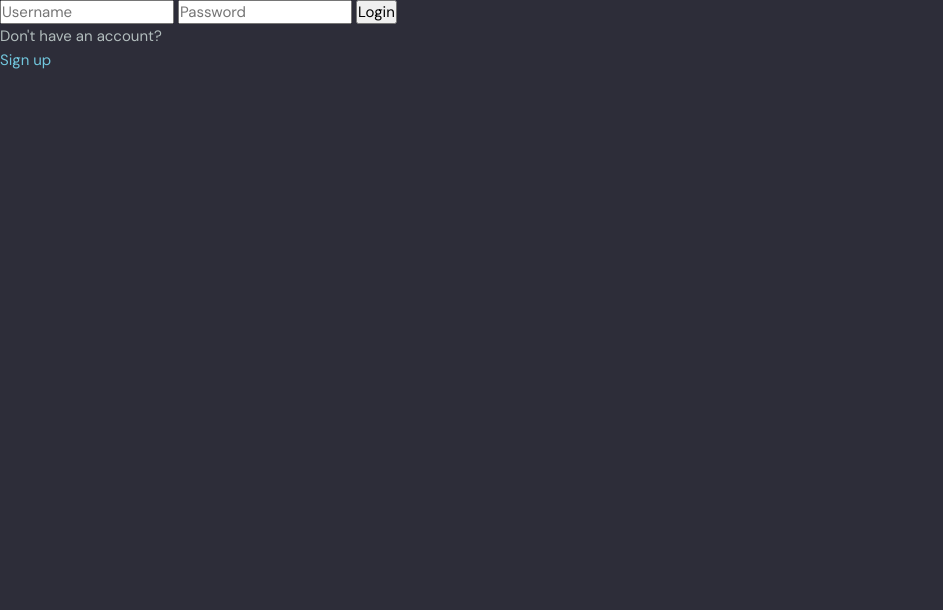
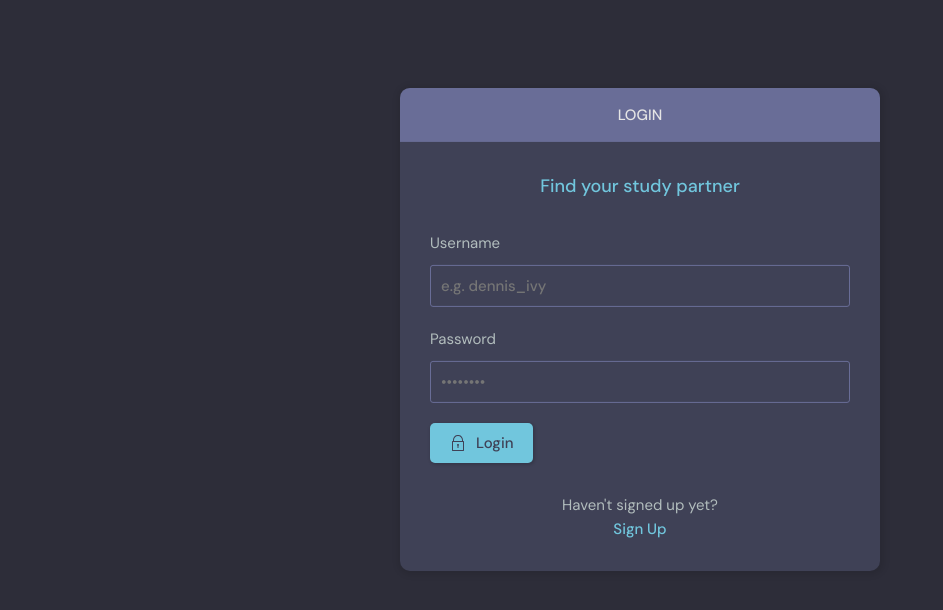
Before and after one commit to Smbat-1995/study_buddy, a Django app: page /login/ in a window 1280 px wide. Shown: the part 90-700 px from the top of the page, without its empty margins (0-943 px from the left). Run offline with Django 4.2, Linux system fonts and the light colour scheme.

Commit message:
login page

```diff
--- a/polls/templates/polls/login_register.html
+++ b/polls/templates/polls/login_register.html
@@ -2,32 +2,126 @@
 
 {% block content %}
 
+{% if page == 'login' %}
+    <main class="auth layout">
+      <div class="container">
+        <div class="layout__box">
+          <div class="layout__boxHeader">
+            <div class="layout__boxTitle">
+              <h3>Login</h3>
+            </div>
+          </div>
+          <div class="layout__body">
+            <h2 class="auth__tagline">Find your study partner</h2>
 
-{% if page == 'register' %}
+            <form class="form" action="" method="post">
+              {% csrf_token %}
+              <div class="form__group form__group">
+                <label for="room_name" >Username</label>
+                <input id="username" name="username" type="text" placeholder="e.g. dennis_ivy" />
+              </div>
+              <div class="form__group">
+                <label for="password">Password</label>
+                <input
+                  id="password"
+                  name="password"
+                  type="password"
+                  placeholder="&bull;&bull;&bull;&bull;&bull;&bull;&bull;&bull;"
+                />
+              </div>
 
-<div>
-    <form method="post" action="">
-        {% csrf_token %}
-        {{form.as_p}}
-        <input type="submit" value="Register">
-        <p>Already have an account?</p>
-        <a href={% url 'login'%}>Log in</a>
-    </form>
-</div>
+              <button class="btn btn--main" type="submit" value="Login">
+                <svg
+                  version="1.1"
+                  xmlns="http://www.w3.org/2000/svg"
+                  width="32"
+                  height="32"
+                  viewBox="0 0 32 32"
+                >
+                  <title>lock</title>
+                  <path
+                    d="M27 12h-1v-2c0-5.514-4.486-10-10-10s-10 4.486-10 10v2h-1c-0.553 0-1 0.447-1 1v18c0 0.553 0.447 1 1 1h22c0.553 0 1-0.447 1-1v-18c0-0.553-0.447-1-1-1zM8 10c0-4.411 3.589-8 8-8s8 3.589 8 8v2h-16v-2zM26 30h-20v-16h20v16z"
+                  ></path>
+                  <path
+                    d="M15 21.694v4.306h2v-4.306c0.587-0.348 1-0.961 1-1.694 0-1.105-0.895-2-2-2s-2 0.895-2 2c0 0.732 0.413 1.345 1 1.694z"
+                  ></path>
+                </svg>
 
+                Login
+              </button>
+            </form>
+
+            <div class="auth__action">
+              <p>Haven't signed up yet?</p>
+              <a href="{% url 'register'%}" class="btn btn--link">Sign Up</a>
+            </div>
+          </div>
+        </div>
+      </div>
+    </main>
 {% else %}
-<div>
-    <form method="post" action="">
-        {% csrf_token %}
-        <input type="text" name="username" placeholder="Username">
-        <input type="password" name="password" placeholder="Password">
-        <input type="submit" value="Login">
-        <p>Don't have an account?</p>
-        <a href={% url 'register'%}>Sign up</a>
-    </form>
-</div>
-{% endif %}
+<main class="auth layout">
+  <div class="container">
+    <div class="layout__box">
+      <div class="layout__boxHeader">
+        <div class="layout__boxTitle">
+          <h3>Register</h3>
+        </div>
+      </div>
+      <div class="layout__body">
+        <h2 class="auth__tagline">Find your study partner</h2>
 
+        <form class="form" action="" method="post">
+          {% csrf_token %}
 
+          {% for field in form %}
+          <div class="form__group form__group">
+            <label for="room_name" >{{field.label}}</label>
+            {{field}}
+            <!-- <input id="username" name="username" type="text" placeholder="e.g. dennis_ivy" /> -->
+          </div>
+          {%endfor%}
+
+          <!-- <div class="form__group">
+            <label for="password">Password</label>
+            <input
+              id="password"
+              name="password"
+              type="password"
+              placeholder="&bull;&bull;&bull;&bull;&bull;&bull;&bull;&bull;"
+            />
+          </div> -->
+
+          <button class="btn btn--main" type="submit" value="Login">
+            <svg
+              version="1.1"
+              xmlns="http://www.w3.org/2000/svg"
+              width="32"
+              height="32"
+              viewBox="0 0 32 32"
+            >
+              <title>lock</title>
+              <path
+                d="M27 12h-1v-2c0-5.514-4.486-10-10-10s-10 4.486-10 10v2h-1c-0.553 0-1 0.447-1 1v18c0 0.553 0.447 1 1 1h22c0.553 0 1-0.447 1-1v-18c0-0.553-0.447-1-1-1zM8 10c0-4.411 3.589-8 8-8s8 3.589 8 8v2h-16v-2zM26 30h-20v-16h20v16z"
+              ></path>
+              <path
+                d="M15 21.694v4.306h2v-4.306c0.587-0.348 1-0.961 1-1.694 0-1.105-0.895-2-2-2s-2 0.895-2 2c0 0.732 0.413 1.345 1 1.694z"
+              ></path>
+            </svg>
+
+            Register
+          </button>
+        </form>
+
+        <div class="auth__action">
+          <p>Already have an account?</p>
+          <a href="{% url 'login'%}" class="btn btn--link">Log In</a>
+        </div>
+      </div>
+    </div>
+  </div>
+</main>
+
+    {% endif %}
 
 {% endblock %}
--- a/polls/templates/polls/user_profile.html
+++ b/polls/templates/polls/user_profile.html
@@ -19,7 +19,9 @@
           <div class="profile__info">
             <h3>{{user.username}}</h3>
             <p>@{{user.username}}</p>
-            <a href="edit-user.html" class="btn btn--main btn--pill">Edit Profile</a>
+            {% if request.user == user %}
+              <a href="edit-user.html" class="btn btn--main btn--pill">Edit Profile</a>
+            {% endif %}
           </div>
           <div class="profile__about">
             <h3>About</h3>
--- a/polls/views.py
+++ b/polls/views.py
@@ -32,7 +32,7 @@ def registerView(request):
 
 
 def loginView(request):
-
+    page = 'login'
     if request.method == 'POST':
 
         username = request.POST.get('username')
@@ -54,7 +54,7 @@ def loginView(request):
             messages.error(request, "Credentials is not valid")
 
 
-    return render(request , 'polls/login_register.html')
+    return render(request , 'polls/login_register.html',{'page':page})
 
 
 def logoutView(request):
```
Also changed, not shown: polls/templates/polls/login_register1.html (added, +33 -0 lines), theme/login.html (deleted, +0 -118 lines), db.sqlite3.
